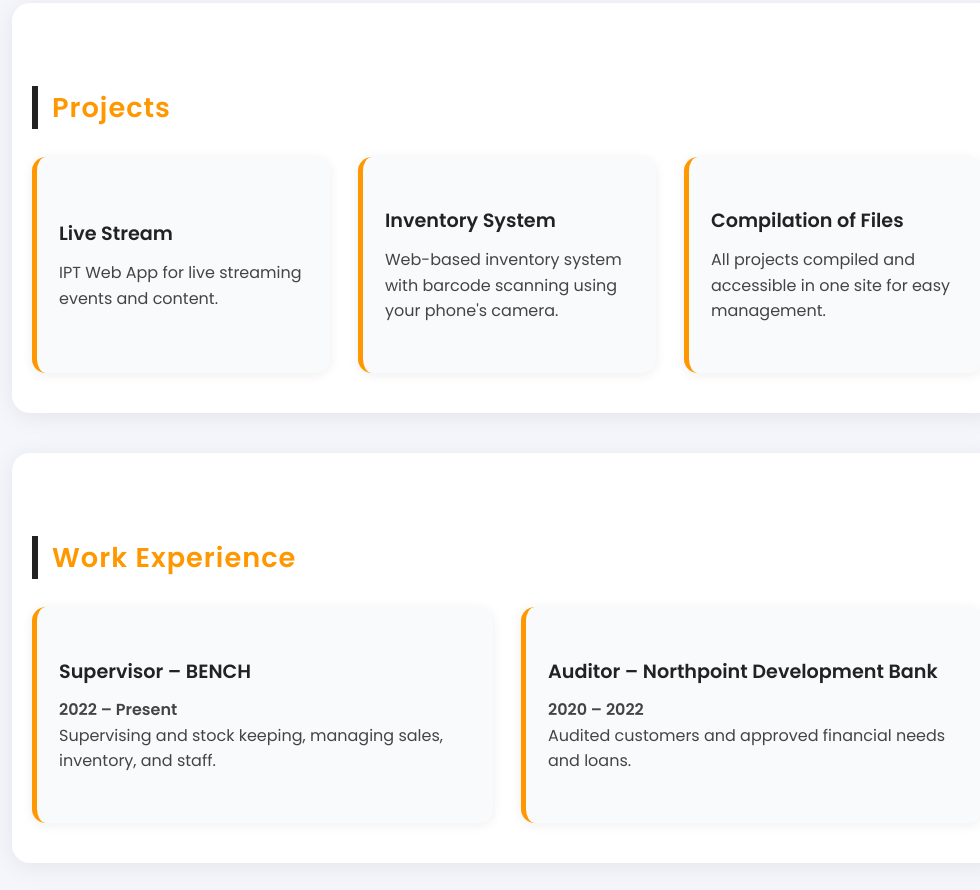
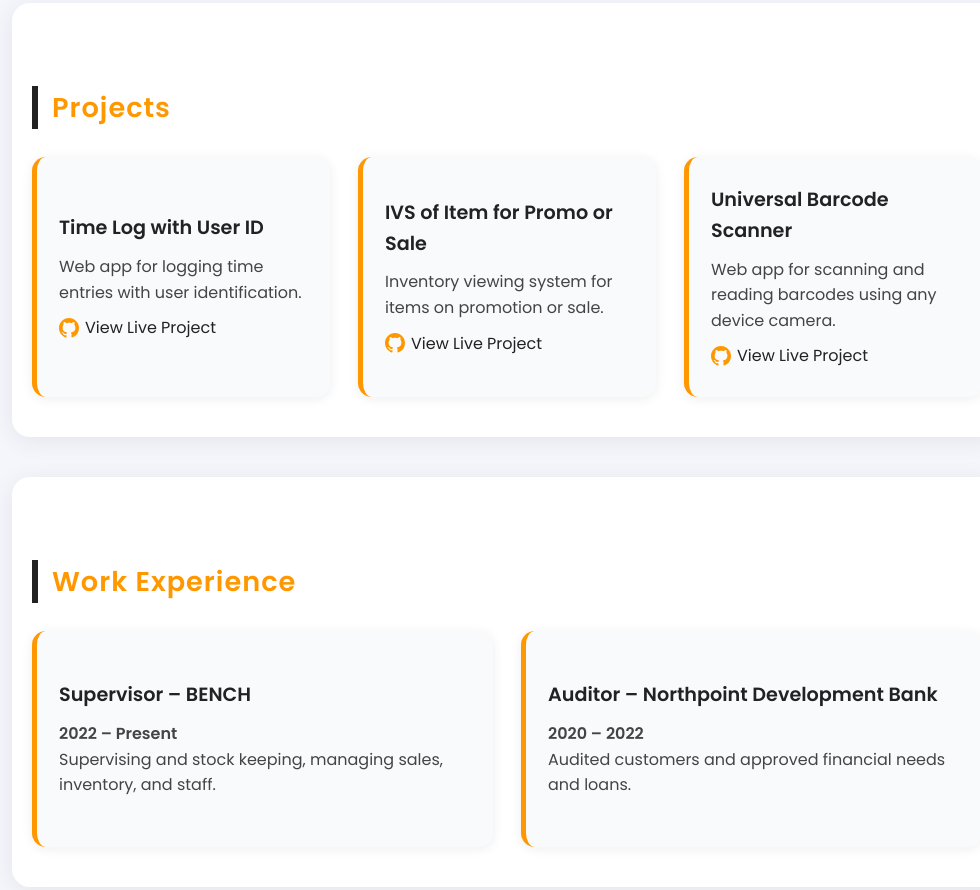
Before and after one commit to chad1991/FORTPOLIO, a plain HTML site: page index.html in a window 1280 px wide. Shown: the part 766-1656 px from the top of the page, without its empty margins (133-1113 px from the left). Drawn offline with Linux system fonts and the light colour scheme.

Commit message:
Update index.html

```diff
--- a/index.html
+++ b/index.html
@@ -246,16 +246,52 @@
     <h2>Projects</h2>
     <div class="grid">
       <div class="card">
-        <h3>Live Stream</h3>
-        <p>IPT Web App for live streaming events and content.</p>
+        <h3>Time Log with User ID</h3>
+        <p>Web app for logging time entries with user identification.</p>
+        <a href="https://chad1991.github.io/TimeScan/" target="_blank" rel="noopener" style="display:inline-flex;align-items:center;margin-top:10px;text-decoration:none;font-weight:500;color:#222;">
+          <svg height="20" viewBox="0 0 16 16" width="20" style="margin-right:6px;fill:#ff9800;vertical-align:middle;" aria-hidden="true">
+            <path d="M8 0C3.58 0 0 3.58 0 8c0 3.54 2.29 6.53 5.47 7.59.4.07.55-.17.55-.38
+              0-.19-.01-.82-.01-1.49-2.01.37-2.53-.49-2.69-.94-.09-.23-.48-.94-.82-1.13-.28-.15-.68-.52
+              -.01-.53.63-.01 1.08.58 1.23.82.72 1.21 1.87.87 2.33.66.07-.52.28-.87.51-1.07-1.78-.2
+              -3.64-.89-3.64-3.95 0-.87.31-1.59.82-2.15-.08-.2-.36-1.02.08-2.12 0 0 .67-.21 2.2.82.64
+              -.18 1.32-.27 2-.27.68 0 1.36.09 2 .27 1.53-1.04 2.2-.82 2.2-.82.44 1.1.16 1.92.08
+              2.12.51.56.82 1.27.82 2.15 0 3.07-1.87 3.75-3.65 3.95.29.25.54.73.54 1.48 0 1.07-.01
+              1.93-.01 2.2 0 .21.15.46.55.38A8.013 8.013 0 0 0 16 8c0-4.42-3.58-8-8-8z"/>
+          </svg>
+          View Live Project
+        </a>
       </div>
       <div class="card">
-        <h3>Inventory System</h3>
-        <p>Web-based inventory system with barcode scanning using your phone's camera.</p>
+        <h3>IVS of Item for Promo or Sale</h3>
+        <p>Inventory viewing system for items on promotion or sale.</p>
+        <a href="https://chad1991.github.io/IVS/" target="_blank" rel="noopener" style="display:inline-flex;align-items:center;margin-top:10px;text-decoration:none;font-weight:500;color:#222;">
+          <svg height="20" viewBox="0 0 16 16" width="20" style="margin-right:6px;fill:#ff9800;vertical-align:middle;" aria-hidden="true">
+            <path d="M8 0C3.58 0 0 3.58 0 8c0 3.54 2.29 6.53 5.47 7.59.4.07.55-.17.55-.38
+              0-.19-.01-.82-.01-1.49-2.01.37-2.53-.49-2.69-.94-.09-.23-.48-.94-.82-1.13-.28-.15-.68-.52
+              -.01-.53.63-.01 1.08.58 1.23.82.72 1.21 1.87.87 2.33.66.07-.52.28-.87.51-1.07-1.78-.2
+              -3.64-.89-3.64-3.95 0-.87.31-1.59.82-2.15-.08-.2-.36-1.02.08-2.12 0 0 .67-.21 2.2.82.64
+              -.18 1.32-.27 2-.27.68 0 1.36.09 2 .27 1.53-1.04 2.2-.82 2.2-.82.44 1.1.16 1.92.08
+              2.12.51.56.82 1.27.82 2.15 0 3.07-1.87 3.75-3.65 3.95.29.25.54.73.54 1.48 0 1.07-.01
+              1.93-.01 2.2 0 .21.15.46.55.38A8.013 8.013 0 0 0 16 8c0-4.42-3.58-8-8-8z"/>
+          </svg>
+          View Live Project
+        </a>
       </div>
       <div class="card">
-        <h3>Compilation of Files</h3>
-        <p>All projects compiled and accessible in one site for easy management.</p>
+        <h3>Universal Barcode Scanner</h3>
+        <p>Web app for scanning and reading barcodes using any device camera.</p>
+        <a href="https://chad1991.github.io/scan-code/" target="_blank" rel="noopener" style="display:inline-flex;align-items:center;margin-top:10px;text-decoration:none;font-weight:500;color:#222;">
+          <svg height="20" viewBox="0 0 16 16" width="20" style="margin-right:6px;fill:#ff9800;vertical-align:middle;" aria-hidden="true">
+            <path d="M8 0C3.58 0 0 3.58 0 8c0 3.54 2.29 6.53 5.47 7.59.4.07.55-.17.55-.38
+              0-.19-.01-.82-.01-1.49-2.01.37-2.53-.49-2.69-.94-.09-.23-.48-.94-.82-1.13-.28-.15-.68-.52
+              -.01-.53.63-.01 1.08.58 1.23.82.72 1.21 1.87.87 2.33.66.07-.52.28-.87.51-1.07-1.78-.2
+              -3.64-.89-3.64-3.95 0-.87.31-1.59.82-2.15-.08-.2-.36-1.02.08-2.12 0 0 .67-.21 2.2.82.64
+              -.18 1.32-.27 2-.27.68 0 1.36.09 2 .27 1.53-1.04 2.2-.82 2.2-.82.44 1.1.16 1.92.08
+              2.12.51.56.82 1.27.82 2.15 0 3.07-1.87 3.75-3.65 3.95.29.25.54.73.54 1.48 0 1.07-.01
+              1.93-.01 2.2 0 .21.15.46.55.38A8.013 8.013 0 0 0 16 8c0-4.42-3.58-8-8-8z"/>
+          </svg>
+          View Live Project
+        </a>
       </div>
     </div>
   </section>
```
